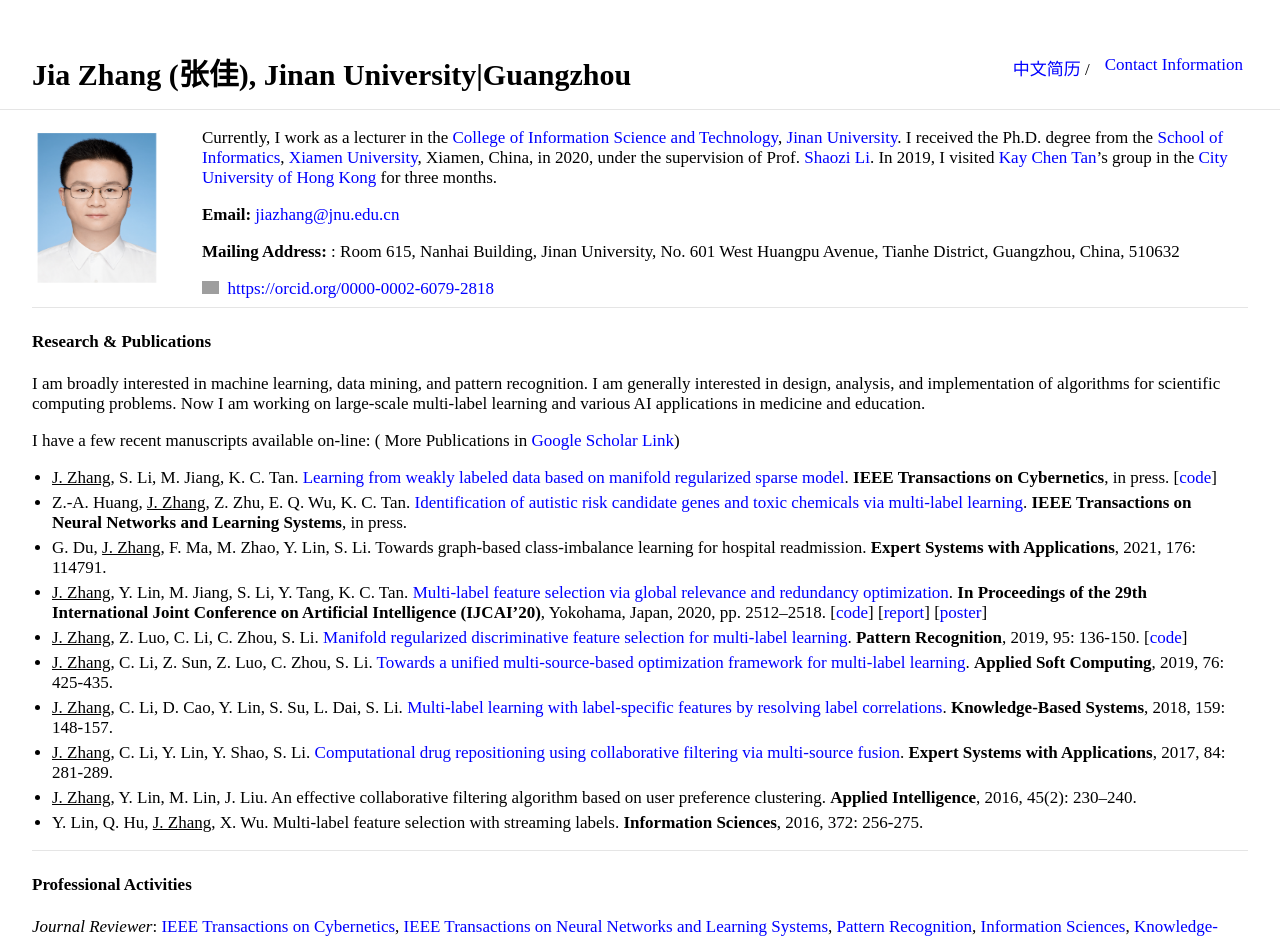
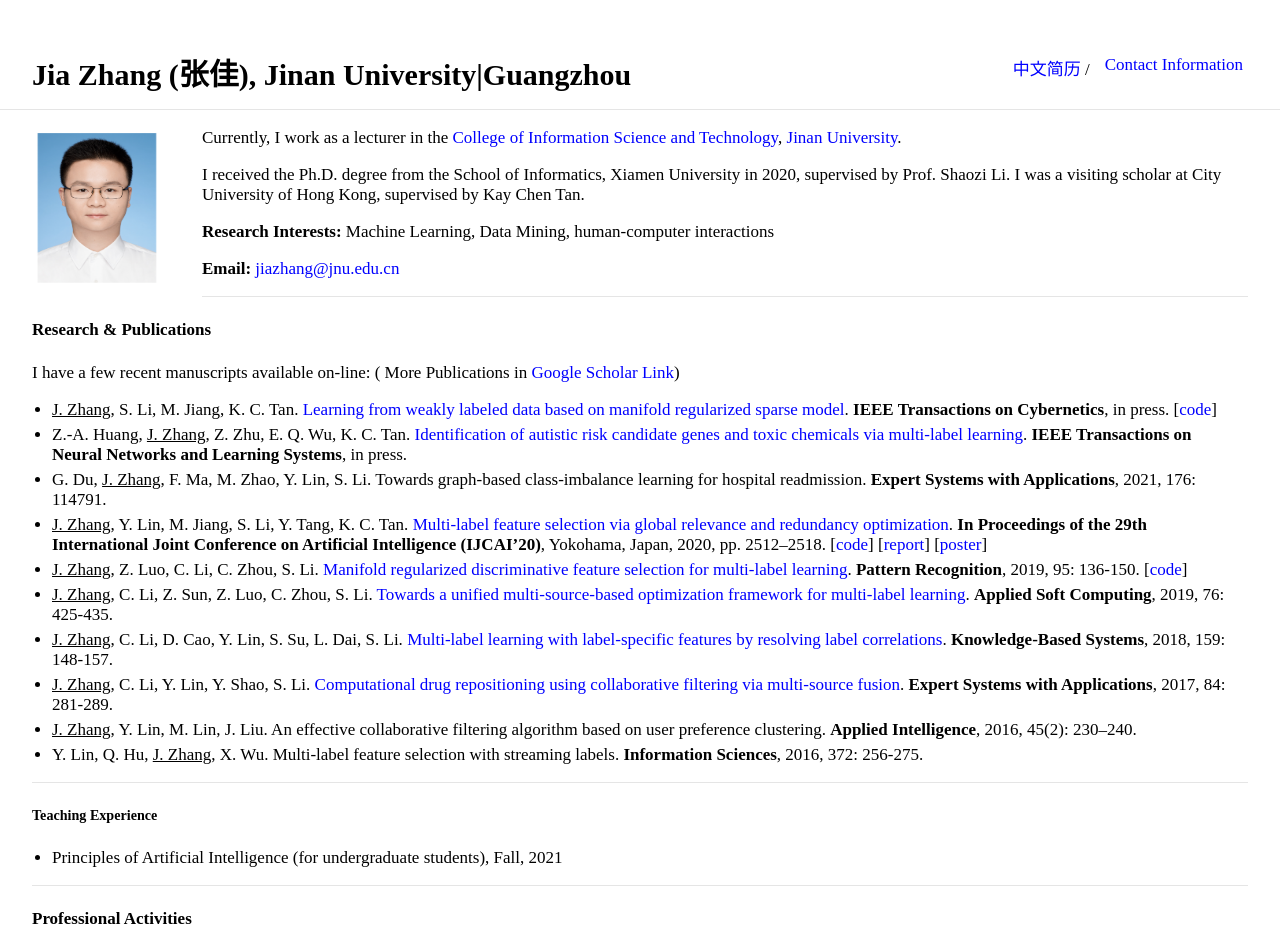
Before and after one commit to jiazhang-ml/jiazhang-ml.github.io, a Jekyll site: the page built from index.md, in a window 1280 px wide. Shown: the top 938 px of the page. Built offline with Jekyll 4.4.1, drawn with Linux system fonts in a browser that asks for light colours; grey boxes are pictures that could not be loaded.

Commit message:
Update index.md

```diff
--- a/index.md
+++ b/index.md
@@ -5,18 +5,17 @@ layout: default
 
 <img class="profile-picture" src="jiazhang1.jpg">
 
-Currently, I work as a lecturer in the [College of Information Science and Technology](http://xxxy2016.jnu.edu.cn/), [Jinan University](https://www.jnu.edu.cn/). I received the Ph.D. degree from the [School of Informatics](https://informatics.xmu.edu.cn/), [Xiamen University](https://www.xmu.edu.cn/), Xiamen, China, in 2020, under the supervision of Prof. [Shaozi Li](https://imt.xmu.edu.cn/szdw/js.htm). In 2019, I visited [Kay Chen Tan](https://www.comp.polyu.edu.hk/en-us/staffs/detail/8135)'s group in the [City University of Hong Kong](https://www.cityu.edu.hk/) for three months.
+Currently, I work as a lecturer in the [College of Information Science and Technology](http://xxxy2016.jnu.edu.cn/), [Jinan University](https://www.jnu.edu.cn/).
+
+I received the Ph.D. degree from the School of Informatics, Xiamen University in 2020, supervised by Prof. Shaozi Li. I was a visiting scholar at City University of Hong Kong, supervised by Kay Chen Tan.
+
+**Research Interests:** Machine Learning, Data Mining, human-computer interactions
 
 **Email:** [jiazhang@jnu.edu.cn](mailto:jiazhang@jnu.edu.cn)
-
-**Mailing Address:** : Room 615, Nanhai Building, Jinan University, No. 601 West Huangpu Avenue, Tianhe District, Guangzhou, China, 510632
-
-<div itemscope itemtype="https://schema.org/Person"><a itemprop="sameAs" content="https://orcid.org/0000-0002-6079-2818" href="https://orcid.org/0000-0002-6079-2818" target="orcid.widget" rel="me noopener noreferrer" style="vertical-align:top;"><img src="https://orcid.org/sites/default/files/images/orcid_16x16.png" style="width:1em;margin-right:.5em;" alt="ORCID iD icon">https://orcid.org/0000-0002-6079-2818</a></div>
 
 ---
 
 #### Research & Publications
-I am broadly interested in machine learning, data mining, and pattern recognition. I am generally interested in design, analysis, and implementation of algorithms for scientific computing problems. Now I am working on large-scale multi-label learning and various AI applications in medicine and education.
 
 I have a few recent manuscripts available on-line: ( More Publications in [Google Scholar Link](https://scholar.google.com/citations?user=yBaTk-gAAAAJ&hl=en))
 
@@ -33,6 +32,12 @@ I have a few recent manuscripts available on-line: ( More Publications in [Googl
 
 ---
 
+##### Teaching Experience
+
+* Principles of Artificial Intelligence (for undergraduate students), Fall, 2021
+
+---
+
 #### Professional Activities
 *Journal Reviewer*: [IEEE Transactions on Cybernetics](https://mc.manuscriptcentral.com/cyb-ieee), [IEEE Transactions on Neural Networks and Learning Systems](https://mc.manuscriptcentral.com/tnnls), [Pattern Recognition](https://www.journals.elsevier.com/pattern-recognition/), [Information Sciences](https://www.journals.elsevier.com/information-sciences), [Knowledge-Based Systems](https://www.journals.elsevier.com/knowledge-based-systems), [Applied Intelligence](https://www.editorialmanager.com/apin/Default.aspx)
 
```
